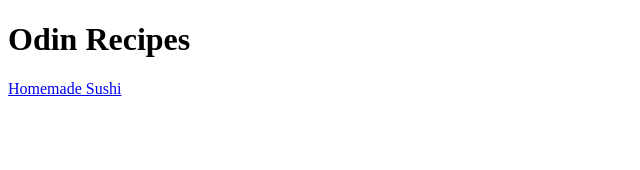
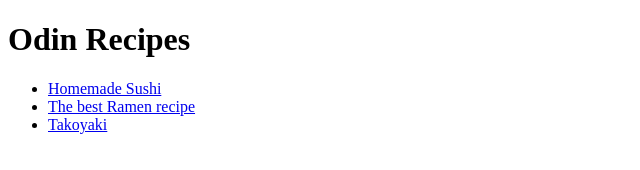
Before and after one commit to Nierusan/odin-recipes, a plain HTML site: page index.html in a window 1280 px wide. Shown: the whole page, without its empty margins (0-640 px from the left). Drawn offline with Linux system fonts and the light colour scheme.

Commit message:
making the 2 recipes visible on the homepage

```diff
--- a/index.html
+++ b/index.html
@@ -8,7 +8,13 @@
 <body>
 <h1>Odin Recipes</h1>
 
-<a href="recipes/sushi.html">Homemade Sushi</a>
-
+<ul>
+	<li><a href="recipes/sushi.html">Homemade Sushi</a>
+	</li>
+	<li><a href="recipes/ramen.html">The best Ramen recipe</a>
+	</li>
+	<li><a href="recipes/takoyaki.html"> Takoyaki</a>
+	</li>
+</ul>
 </body>
 </html>
```
